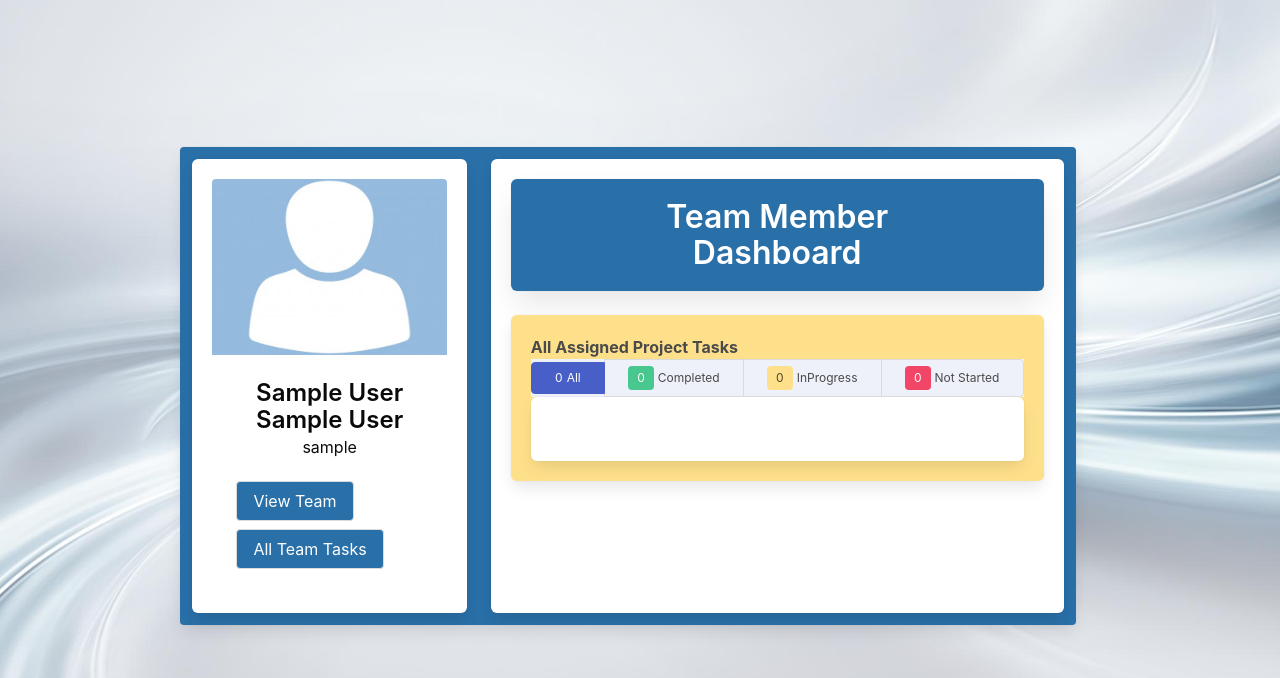
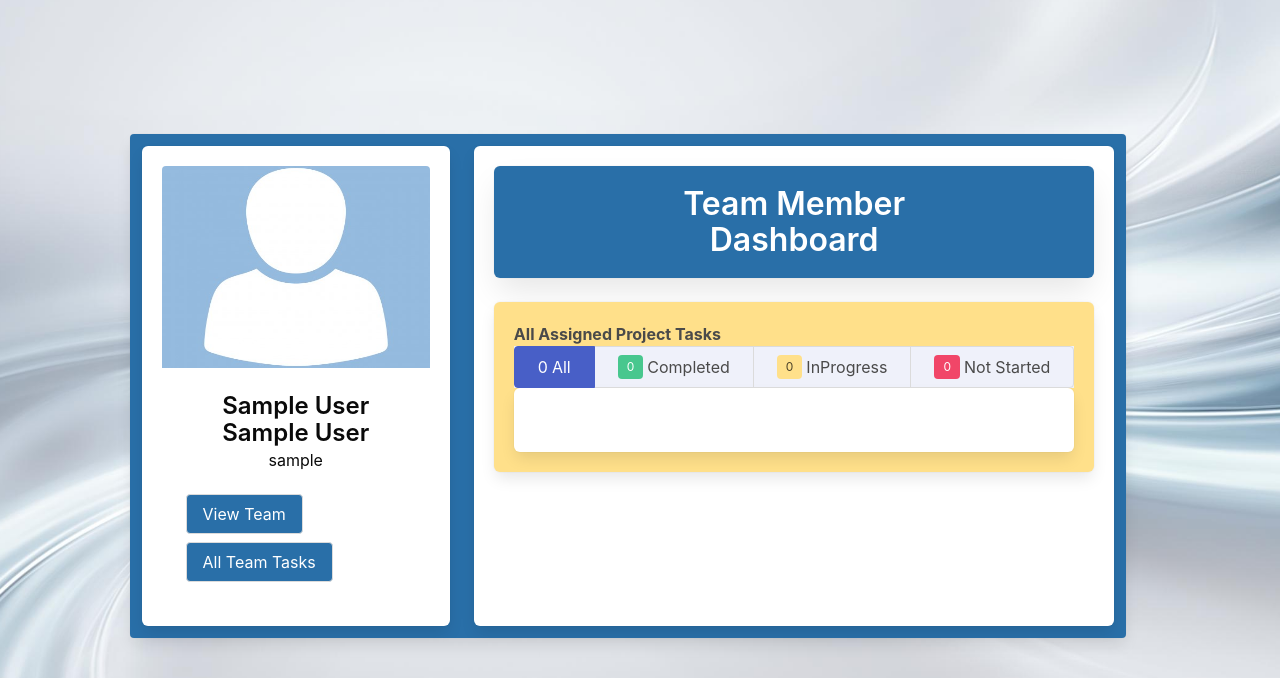
Before and after one commit to AidKool/team-task-manager, a Node server app: page / in a window 1280 px wide. Shown: the part 52-730 px from the top of the page. Run offline with Node 20, Linux system fonts and the light colour scheme; the visitor is signed in with stand-in values (Sample User, id 1); data that the repository does not hold is empty; style sheets or scripts are compiled from the project's sources; some libraries are stand-ins or nearby versions.

Commit message:
improved appearance of All tasks buttons for team member and team view

```diff
--- a/views/teamMemberPg.handlebars
+++ b/views/teamMemberPg.handlebars
@@ -36,7 +36,7 @@
             <div class="columns">
               <div class="column">
                 <div
-                  class="tabs is-toggle is-fullwidth has-background-link-light mb-0 is-size-7-mobile is-size-7-tablet">
+                  class="tabs is-toggle is-fullwidth has-background-link-light mb-0 is-size-7-mobile is-size-6-tablet is-size-6-desktop">
                   <ul>
                     <li class="table-btn is-active" data-id="all-tasks">
                       <a>
--- a/views/viewTeam.handlebars
+++ b/views/viewTeam.handlebars
@@ -39,7 +39,8 @@
               <p class="is-size-5 has-text-white">Current Status of All Tasks</p>
               <div class="columns">
                 <div class="column">
-                  <div class="tabs is-toggle is-fullwidth has-background-link-light mb-0 is-size-7">
+                  <div>
+                  <div class="tabs is-toggle is-fullwidth has-background-link-light mb-0 is-size-7-mobile is-size-6-tablet is-size-5-desktop">
                     <ul>
                       <li class="is-active has-text-weight-bold ">
                         <a>
@@ -71,7 +72,7 @@
                 </div>
               </div>
             </div>
-
+            </div>
 
             <div class="card-content columns is-flex is-justify-content-center">
               <div class="media-content column is-desktop is-8">
```
